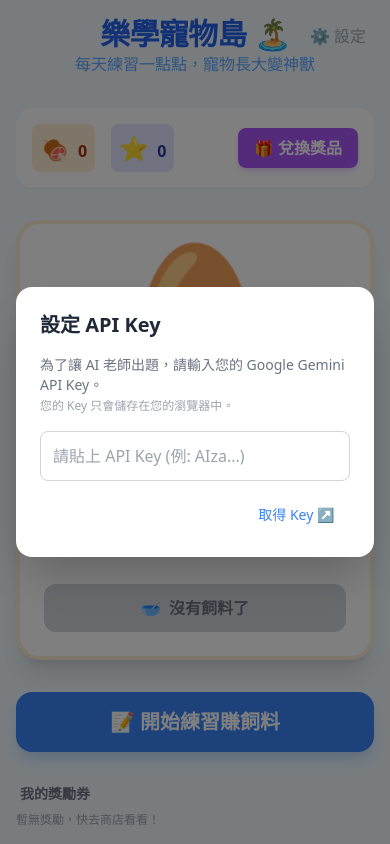
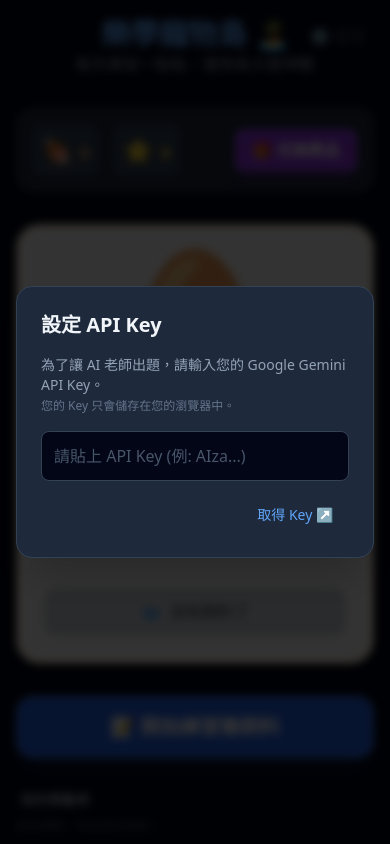
Before and after one commit to MMLL168/Learning-Pet-Island, a React (Vite) app: page / in a window 390 px wide. Shown: the top 844 px of the page. Built offline with nearby package versions, Linux system fonts and the light colour scheme.

Commit message:
Update App.tsx

```diff
--- a/App.tsx
+++ b/App.tsx
@@ -142,20 +142,20 @@
 
   const renderHome = () => (
     <div className="flex flex-col items-center gap-8 animate-fade-in">
-      <div className="w-full flex justify-between items-center bg-white p-4 rounded-2xl shadow-sm">
+      <div className="w-full flex justify-between items-center bg-slate-800 p-4 rounded-2xl shadow-lg border border-slate-700">
         <div className="flex items-center gap-4">
-          <div className="bg-orange-100 p-2 rounded-lg">
+          <div className="bg-slate-700 p-2 rounded-lg border border-slate-600">
             <span className="text-2xl">🍖</span>
-            <span className="font-bold text-orange-800 ml-2">{user.food}</span>
+            <span className="font-bold text-orange-300 ml-2">{user.food}</span>
           </div>
-          <div className="bg-indigo-100 p-2 rounded-lg">
+          <div className="bg-slate-700 p-2 rounded-lg border border-slate-600">
             <span className="text-2xl">⭐</span>
-            <span className="font-bold text-indigo-800 ml-2">{user.points}</span>
+            <span className="font-bold text-yellow-300 ml-2">{user.points}</span>
           </div>
         </div>
         <button
           onClick={() => setView('SHOP')}
-          className="px-4 py-2 bg-purple-500 text-white rounded-lg hover:bg-purple-600 transition shadow-purple-200 shadow-md font-bold"
+          className="px-4 py-2 bg-purple-600 text-white rounded-lg hover:bg-purple-500 transition shadow-lg shadow-purple-900/50 font-bold border border-purple-400"
         >
           🎁 兌換獎品
         </button>
@@ -169,20 +169,20 @@
 
       <button
         onClick={() => setView('QUIZ_SELECT')}
-        className="w-full max-w-sm py-4 bg-blue-500 hover:bg-blue-600 text-white text-xl font-bold rounded-2xl shadow-lg shadow-blue-200 transform transition hover:-translate-y-1 active:translate-y-0"
+        className="w-full max-w-sm py-4 bg-blue-600 hover:bg-blue-500 text-white text-xl font-bold rounded-2xl shadow-xl shadow-blue-900/20 transform transition hover:-translate-y-1 active:translate-y-0 border border-blue-400"
       >
         📝 開始練習賺飼料
       </button>
 
       {/* Inventory Preview */}
       <div className="w-full max-w-md">
-        <h3 className="text-gray-500 text-sm font-bold mb-2 ml-1">我的獎勵券</h3>
+        <h3 className="text-slate-400 text-sm font-bold mb-2 ml-1">我的獎勵券</h3>
         <div className="flex gap-2 flex-wrap">
-          {user.inventory.length === 0 && <span className="text-gray-400 text-xs">暫無獎勵，快去商店看看！</span>}
+          {user.inventory.length === 0 && <span className="text-slate-600 text-xs">暫無獎勵，快去商店看看！</span>}
           {user.inventory.map((id, index) => {
              const item = REWARDS.find(r => r.id === id);
              return item ? (
-               <span key={`${id}-${index}`} className="text-2xl" title={item.name}>{item.icon}</span>
+               <span key={`${id}-${index}`} className="text-2xl hover:scale-110 transition cursor-help" title={item.name}>{item.icon}</span>
              ) : null;
           })}
         </div>
@@ -193,23 +193,23 @@
   const renderQuizSelect = () => (
     <div className="w-full max-w-2xl mx-auto">
       <div className="flex items-center mb-6">
-        <button onClick={() => setView('HOME')} className="p-2 hover:bg-gray-200 rounded-full mr-4">
+        <button onClick={() => setView('HOME')} className="p-2 text-slate-400 hover:bg-slate-800 rounded-full mr-4 transition">
           ⬅️
         </button>
-        <h2 className="text-2xl font-bold text-gray-800">選擇練習項目</h2>
+        <h2 className="text-2xl font-bold text-slate-100">選擇練習項目</h2>
       </div>
 
       {isLoading && (
-        <div className="fixed inset-0 bg-black/20 flex items-center justify-center z-50">
-          <div className="bg-white p-6 rounded-xl flex flex-col items-center">
+        <div className="fixed inset-0 bg-black/60 flex items-center justify-center z-50 backdrop-blur-sm">
+          <div className="bg-slate-800 p-6 rounded-xl flex flex-col items-center border border-slate-600">
             <div className="animate-spin text-4xl mb-2">🔄</div>
-            <p className="font-bold text-gray-600">AI 老師正在出題中...</p>
+            <p className="font-bold text-slate-300">AI 老師正在出題中...</p>
           </div>
         </div>
       )}
 
       {errorMsg && (
-        <div className="mb-4 p-4 bg-red-100 text-red-700 rounded-xl">
+        <div className="mb-4 p-4 bg-red-900/50 text-red-200 border border-red-800 rounded-xl">
           {errorMsg}
         </div>
       )}
@@ -219,12 +219,12 @@
           <button
             key={type}
             onClick={() => handleStartQuiz(type)}
-            className="p-6 bg-white rounded-xl shadow-md border-2 border-transparent hover:border-blue-400 hover:shadow-lg transition text-left group"
+            className="p-6 bg-slate-800 rounded-xl shadow-lg border-2 border-slate-700 hover:border-blue-500 hover:bg-slate-750 transition text-left group"
           >
-            <div className="text-xl font-bold text-gray-800 group-hover:text-blue-600 mb-2">
+            <div className="text-xl font-bold text-slate-200 group-hover:text-blue-400 mb-2">
               {type}
             </div>
-            <p className="text-gray-500 text-sm">
+            <p className="text-slate-400 text-sm group-hover:text-slate-300">
               針對 {type} 進行強化練習，答對可獲得獎勵。
             </p>
           </button>
@@ -234,18 +234,18 @@
   );
 
   return (
-    <div className="min-h-screen bg-sky-50 p-4 md:p-8 font-sans relative">
+    <div className="min-h-screen bg-slate-950 p-4 md:p-8 font-sans relative text-slate-100 selection:bg-blue-500 selection:text-white">
       <div className="max-w-4xl mx-auto">
         <header className="mb-8 flex justify-between items-center relative">
           <div className="text-center w-full">
-            <h1 className="text-3xl md:text-4xl font-black text-blue-600 tracking-tight">
+            <h1 className="text-3xl md:text-4xl font-black text-blue-400 tracking-tight drop-shadow-lg">
               樂學寵物島 🏝️
             </h1>
-            <p className="text-blue-400 font-medium">每天練習一點點，寵物長大變神獸</p>
+            <p className="text-slate-400 font-medium">每天練習一點點，寵物長大變神獸</p>
           </div>
           <button
             onClick={() => setShowKeyInput(true)}
-            className="absolute right-0 top-0 p-2 text-gray-400 hover:text-blue-500 transition"
+            className="absolute right-0 top-0 p-2 text-slate-600 hover:text-blue-400 transition"
             title="設定 API Key"
           >
             ⚙️ 設定
@@ -273,14 +273,14 @@
           )}
         </main>
 
-        <footer className="mt-12 py-6 border-t border-sky-100 flex flex-col items-center justify-center gap-3">
+        <footer className="mt-12 py-6 border-t border-slate-800 flex flex-col items-center justify-center gap-3">
             <button
               onClick={handleCheckApi}
               disabled={apiCheckStatus === 'checking'}
-              className={`flex items-center gap-2 px-4 py-2 rounded-full text-sm font-medium transition-all ${
-                apiCheckStatus === 'ok' ? 'bg-green-100 text-green-700' :
-                apiCheckStatus === 'fail' ? 'bg-red-100 text-red-700' :
-                'bg-white text-gray-500 hover:bg-gray-100 shadow-sm'
+              className={`flex items-center gap-2 px-4 py-2 rounded-full text-sm font-medium transition-all border ${
+                apiCheckStatus === 'ok' ? 'bg-green-900/30 text-green-400 border-green-800' :
+                apiCheckStatus === 'fail' ? 'bg-red-900/30 text-red-400 border-red-800' :
+                'bg-slate-800 text-slate-400 hover:bg-slate-700 border-slate-700'
               }`}
             >
               {apiCheckStatus === 'checking' ? (
@@ -301,32 +301,32 @@
                 </>
               )}
             </button>
-            <div className="text-sky-300 text-xs">
+            <div className="text-slate-600 text-xs">
               Powered by Google Gemini
             </div>
         </footer>
 
         {/* API Key Modal */}
         {(showKeyInput || !apiKey) && (
-          <div className="fixed inset-0 bg-black/50 z-50 flex items-center justify-center p-4">
-             <div className="bg-white rounded-2xl shadow-2xl p-6 w-full max-w-md">
-                <h3 className="text-xl font-bold mb-4 text-gray-800">設定 API Key</h3>
-                <p className="text-gray-500 text-sm mb-4">
+          <div className="fixed inset-0 bg-black/80 z-50 flex items-center justify-center p-4 backdrop-blur-sm">
+             <div className="bg-slate-800 rounded-2xl shadow-2xl p-6 w-full max-w-md border border-slate-700">
+                <h3 className="text-xl font-bold mb-4 text-slate-100">設定 API Key</h3>
+                <p className="text-slate-400 text-sm mb-4">
                   為了讓 AI 老師出題，請輸入您的 Google Gemini API Key。<br/>
-                  <span className="text-xs text-gray-400">您的 Key 只會儲存在您的瀏覽器中。</span>
+                  <span className="text-xs text-slate-500">您的 Key 只會儲存在您的瀏覽器中。</span>
                 </p>
                 <input
                   type="password"
                   value={apiKey}
                   onChange={(e) => setApiKey(e.target.value)}
                   placeholder="請貼上 API Key (例: AIza...)"
-                  className="w-full p-3 border border-gray-300 rounded-lg mb-4 focus:ring-2 focus:ring-blue-500 outline-none text-gray-800"
+                  className="w-full p-3 bg-slate-950 border border-slate-700 rounded-lg mb-4 focus:ring-2 focus:ring-blue-500 outline-none text-slate-100 placeholder-slate-600"
                 />
                 <div className="flex justify-end gap-2">
                   {apiKey && (
                     <button
                       onClick={() => setShowKeyInput(false)}
-                      className="px-4 py-2 bg-blue-600 text-white rounded-lg font-bold hover:bg-blue-700"
+                      className="px-4 py-2 bg-blue-600 text-white rounded-lg font-bold hover:bg-blue-700 border border-blue-500"
                     >
                       儲存並關閉
                     </button>
@@ -335,7 +335,7 @@
                     href="https://aistudio.google.com/app/apikey"
                     target="_blank"
                     rel="noopener noreferrer"
-                    className="px-4 py-2 text-blue-500 hover:bg-blue-50 rounded-lg text-sm flex items-center"
+                    className="px-4 py-2 text-blue-400 hover:bg-slate-700 rounded-lg text-sm flex items-center transition"
                   >
                     取得 Key ↗
                   </a>
```
